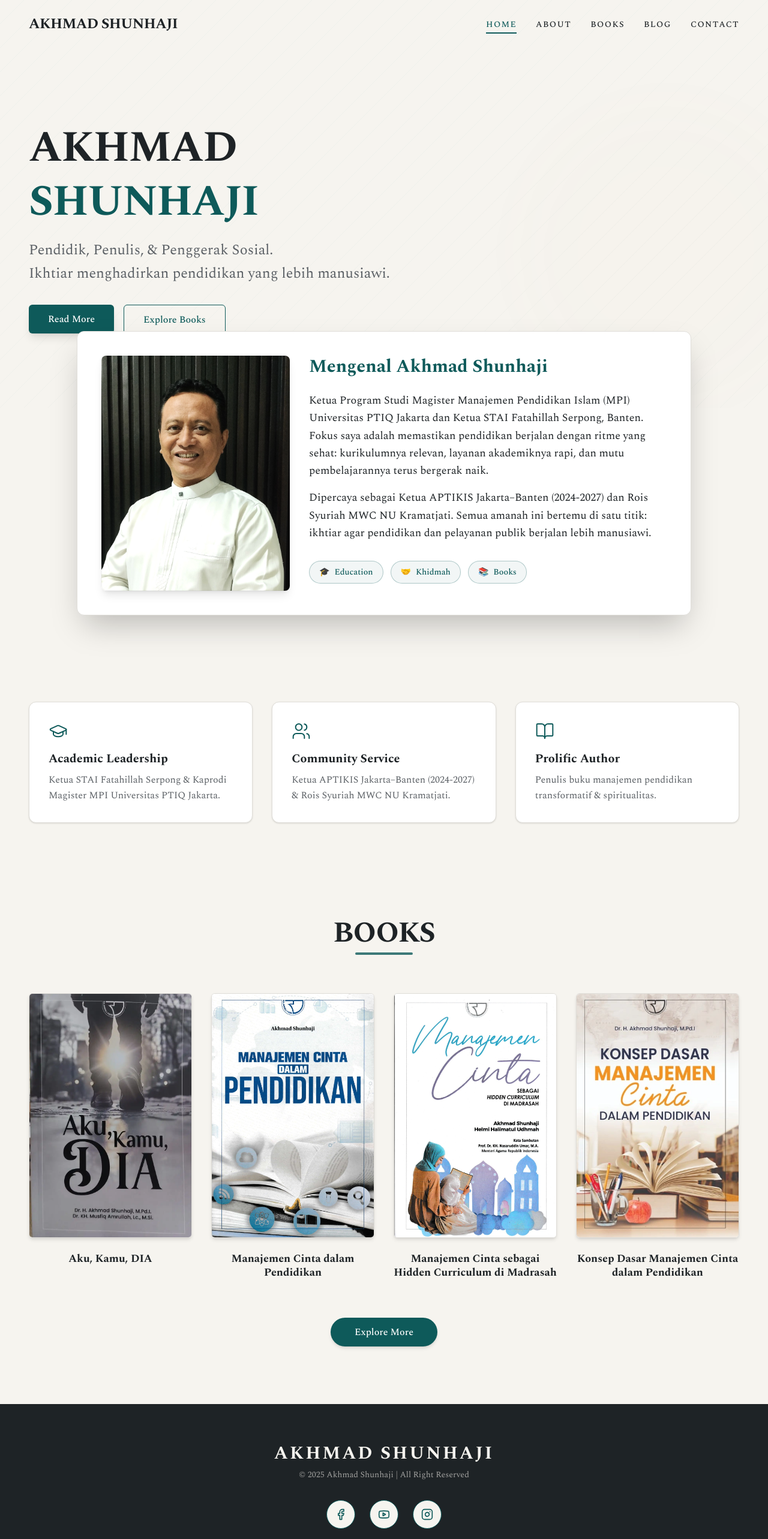
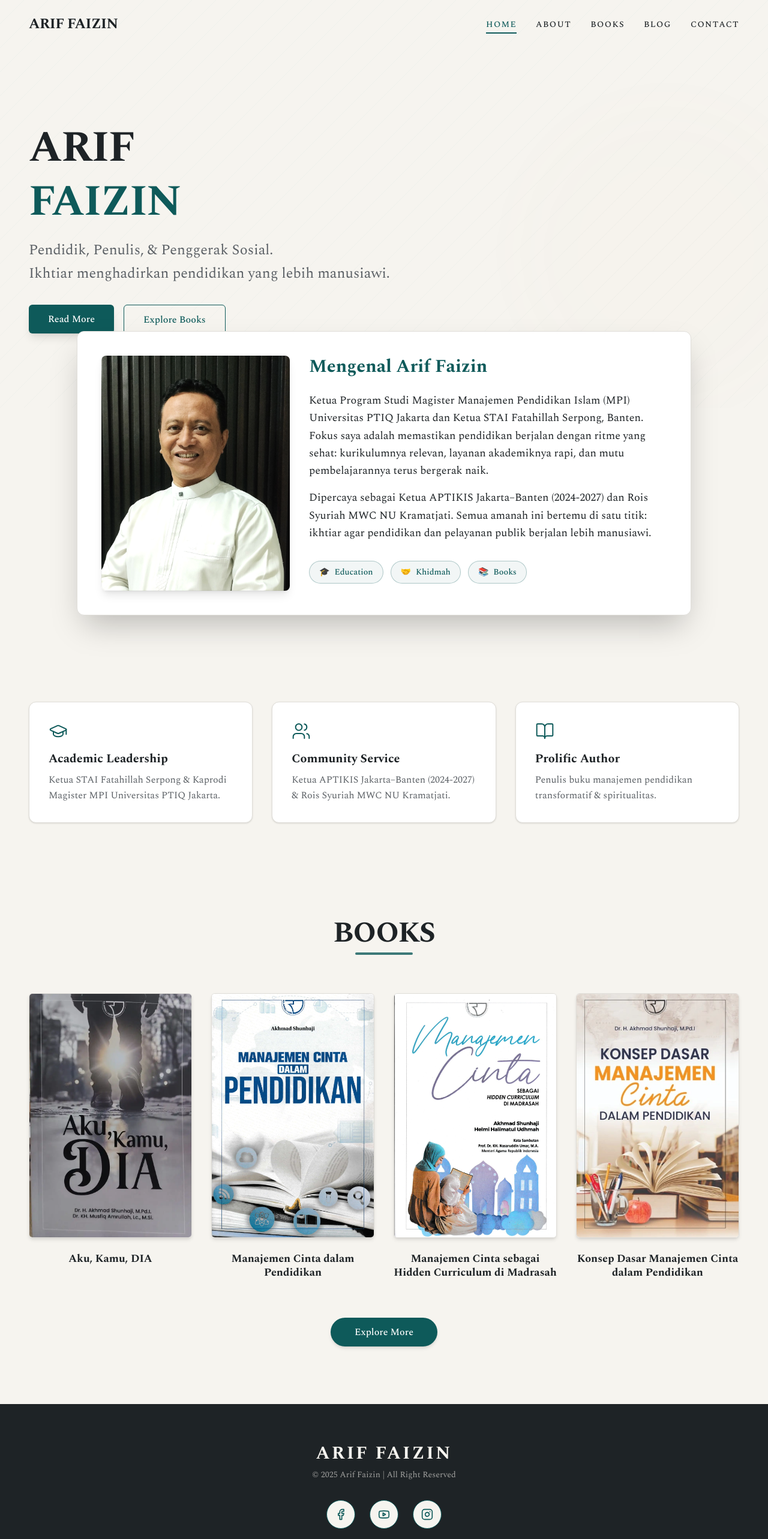
Before and after one commit to AhmadDzulfikar/Arif_Faizin_Portof, a Next.js app: page / in a window 1280 px wide. Shown: the top 2566 px of the page at 60% size. Built offline with nearby package versions, Linux system fonts and the light colour scheme.

Commit message:
change all name to ARIF FAIZIN

```diff
--- a/components/books-section.tsx
+++ b/components/books-section.tsx
@@ -11,7 +11,7 @@ const books = [
   {
     id: 1,
     title: "Aku, Kamu, DIA",
-    author: "Akhmad Shunhaji",
+    author: "Arif Faizin",
     description: "Ajakan pelan-pelan untuk berhenti sebentar dari ramainya hari, lalu bertanya dengan jujur: sebenarnya, hidupku sedang ke mana?",
     image: "/aku_kamu_dan_dia.webp",
     url: "/books/aku-kamu-dan-dia",
@@ -19,7 +19,7 @@ const books = [
   {
     id: 2,
     title: "Manajemen Cinta dalam Pendidikan",
-    author: "Akhmad Shunhaji",
+    author: "Arif Faizin",
     description: "Napas baru untuk ruang kelas—mengingatkan bahwa pendidikan yang hebat selalu punya unsur yang sering hilang: rasa manusia.",
     image: "/manajemen_cinta_dalam_pendidikan.webp",
     url: "/books/manajemen-cinta-dalam-pendidikan",
@@ -27,7 +27,7 @@ const books = [
   {
     id: 3,
     title: "Manajemen Cinta sebagai Hidden Curriculum di Madrasah",
-    author: "Akhmad Shunhaji",
+    author: "Arif Faizin",
     description: "Membuka tirai yang selama ini diam-diam menentukan 'warna' sebuah madrasah.",
     image: "/manajemen_cinta_sebagai_hidden.webp",
     url: "/books/manajemen-cinta-sebagai-hidden-curriculum",
@@ -35,7 +35,7 @@ const books = [
   {
     id: 4,
     title: "Konsep Dasar Manajemen Cinta dalam Pendidikan",
-    author: "Akhmad Shunhaji",
+    author: "Arif Faizin",
     description: "Pegangan ringkas yang merapikan cinta jadi konsep yang bisa dipahami cepat.",
     image: "/konsep_dasar_manajemen_cinta.webp",
     url: "/books/konsep-dasar-manajemen-cinta",
--- a/components/footer.tsx
+++ b/components/footer.tsx
@@ -87,12 +87,12 @@ export function Footer() {
           className="text-2xl md:text-3xl font-bold tracking-widest text-[#F6F4EF] mb-2 uppercase font-serif"
           variants={itemVariants}
         >
-          Akhmad Shunhaji
+          Arif Faizin
         </motion.h2>
 
         {/* Copyright */}
         <motion.p className="text-sm text-[#F6F4EF]/60 mb-8 font-serif" variants={itemVariants}>
-          © 2025 Akhmad Shunhaji | All Right Reserved
+          © 2025 Arif Faizin | All Right Reserved
         </motion.p>
 
         {/* Social Icons */}
--- a/components/hero-section.tsx
+++ b/components/hero-section.tsx
@@ -56,8 +56,8 @@ export function HeroSection() {
                             className="text-5xl md:text-7xl font-bold font-serif text-[var(--foreground)] tracking-tight leading-tight mb-4"
                             variants={fadeInUp}
                         >
-                            AKHMAD <br />
-                            <span className="text-[var(--primary)]">SHUNHAJI</span>
+                            ARIF <br />
+                            <span className="text-[var(--primary)]">FAIZIN</span>
                         </motion.h1>
 
                         {/* Tagline */}
@@ -99,7 +99,7 @@ export function HeroSection() {
                     <div className="relative flex-shrink-0 w-full md:w-1/3 aspect-[3/4] md:aspect-[4/5] rounded-lg overflow-hidden shadow-lg group">
                         <Image
                             src="/author-portrait.webp"
-                            alt="Akhmad Shunhaji Portrait"
+                            alt="Arif Faizin Portrait"
                             fill
                             className="object-cover transition-transform duration-500 group-hover:scale-105"
                         />
@@ -109,7 +109,7 @@ export function HeroSection() {
                     {/* About Content */}
                     <div className="flex-1 space-y-6">
                         <h3 className="text-2xl md:text-3xl font-serif font-bold text-[var(--primary)]">
-                            Mengenal Akhmad Shunhaji
+                            Mengenal Arif Faizin
                         </h3>
 
                         <div className="space-y-4 text-[var(--foreground)] font-serif text-lg leading-relaxed">
--- a/components/navbar.tsx
+++ b/components/navbar.tsx
@@ -109,8 +109,8 @@ export function Navbar({ currentPage }: NavbarProps) {
   return (
     <motion.nav
       className={`fixed top-0 left-0 right-0 z-50 transition-all duration-300 ${isScrolled
-          ? "bg-[var(--background)] shadow-md py-4"
-          : "bg-transparent py-6"
+        ? "bg-[var(--background)] shadow-md py-4"
+        : "bg-transparent py-6"
         }`}
       variants={navVariants}
       initial="hidden"
@@ -129,7 +129,7 @@ export function Navbar({ currentPage }: NavbarProps) {
             transition={{ duration: 0.6 }}
           >
             <Link href="/" onClick={closeMobileMenu}>
-              Akhmad Shunhaji
+              Arif Faizin
             </Link>
           </motion.div>
 
@@ -209,8 +209,8 @@ export function Navbar({ currentPage }: NavbarProps) {
                       href={item.href}
                       onClick={closeMobileMenu}
                       className={`block py-3 px-4 rounded-lg text-base font-serif font-medium tracking-wide uppercase transition-all duration-300 ${isActive(item.href)
-                          ? "text-[var(--primary)] bg-[var(--primary)]/10"
-                          : "text-[var(--foreground)] hover:bg-[var(--muted)]"
+                        ? "text-[var(--primary)] bg-[var(--primary)]/10"
+                        : "text-[var(--foreground)] hover:bg-[var(--muted)]"
                         }`}
                     >
                       {item.label}
```
